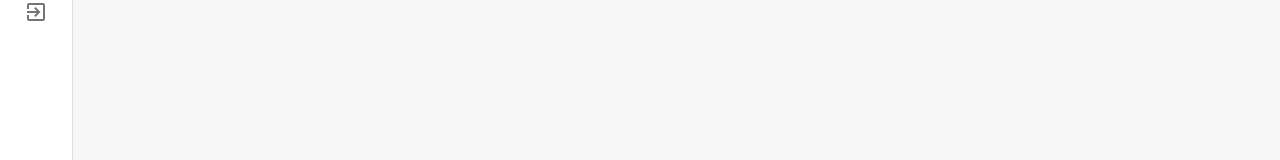
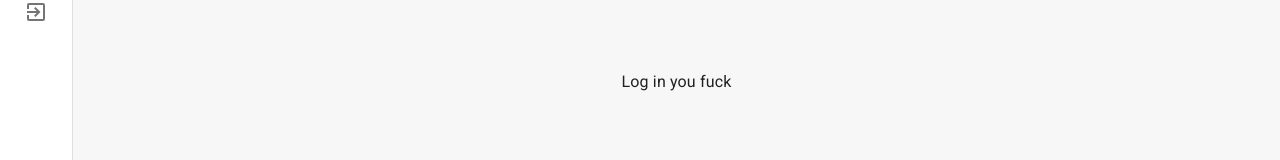
Before and after one commit to j-wreford/aff-task-one, a React (Create React App) app in the folder frontend/: page / in a window 1280 px wide. Shown: the part 318-478 px from the top of the page. Built offline with nearby package versions, Linux system fonts and the light colour scheme.

Commit message:
Add AppArea, appAreaStyles.

```diff
--- a/frontend/src/component/Layout.js
+++ b/frontend/src/component/Layout.js
@@ -10,6 +10,7 @@ import { makeStyles } from '@material-ui/core/styles'
 // custom components
 import AppTopBar from './common/AppTopBar'
 import AppDrawer from './common/AppDrawer'
+import AppArea from './common/AppArea'
 
 // contexts
 import UserContextProvider from '../context/UserContext'
@@ -65,8 +66,9 @@ export default function Layout() {
             {console.log(drawerOpen)}
             <UserContextProvider>
                 <AppTopBar onDrawerOpen={handleDrawerOpened} shift={drawerOpen} />
+                <AppDrawer onDrawerClose={handleDrawerClosed} open={drawerOpen} />
+                <AppArea />
             </UserContextProvider>
-            <AppDrawer onDrawerClose={handleDrawerClosed} open={drawerOpen} />
         </div>
     )
 }
--- /dev/null
+++ b/frontend/src/component/common/AppArea.js
@@ -0,0 +1,57 @@
+"use strict"
+
+// react
+import React from 'react'
+import { Route } from 'react-router-dom'
+
+// material ui
+import { Typography } from '@material-ui/core'
+
+// application
+import { UserContext } from '../../context/UserContext'
+import classes from '../../resource/styles/appAreaStyles'
+
+/**
+ * Presents the main container for each one of the applications' views
+ * and configures their routes
+ */
+export default function AppArea(props) {
+
+    /**
+     * Information about the currently logged in user
+     */
+    const userContext = React.useContext(UserContext)
+
+    /**
+     * Potentially renders the appropriate routes if the user is
+     * logged in.
+     *
+     * If the user is not logged in, then the MediaBrowser is rendered
+     * with severely limited functionality.
+     */
+    const maybeRenderRoutes = () => {
+
+        let components = (
+            <main className={classes.content}>
+                {/** @TODO render the media browser, but ONLY public documents */}
+                <Typography>Log in you fuck</Typography>
+            </main>
+        )
+
+        if (userContext) {
+            components = (
+                <main className={classes.content}>
+                    <Route exact path="/upload" component={Typography} />
+                    <Route exact path="/browse" component={Typography} />
+                    <Route exact path="/chat" component={Typography} />
+                </main>
+            )
+        }
+
+        return components
+    }
+
+    return (
+        maybeRenderRoutes()
+    )
+}
--- /dev/null
+++ b/frontend/src/resource/styles/appAreaStyles.js
@@ -0,0 +1,20 @@
+"use strict"
+
+import { makeStyles } from '@material-ui/core/styles'
+
+const drawerWidth = 240;
+
+export default makeStyles(theme => ({
+    toolbar: {
+        display: 'flex',
+        alignItems: 'center',
+        justifyContent: 'flex-end',
+        padding: theme.spacing(0, 1),
+        ...theme.mixins.toolbar,
+    },
+    content: {
+        justifyContent: 'flexStart',
+        flexGrow: 1,
+        padding: theme.spacing(3),
+    }
+}))
```
